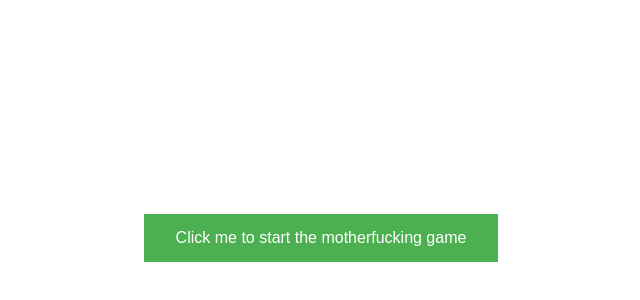
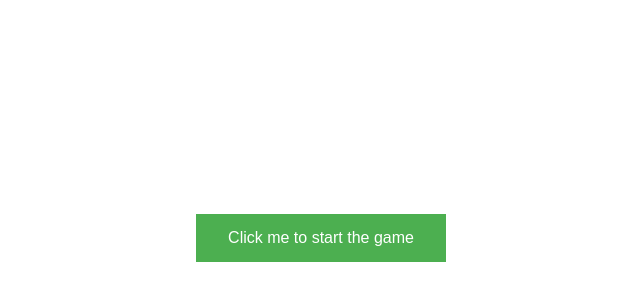
Before and after one commit to FlaviuIugan/tetris_game, a website: page front/index.html in a window 1280 px wide. Shown: the part 162-462 px from the top of the page, without its empty margins (169-809 px from the left). Drawn offline with Linux system fonts and the light colour scheme.

Commit message:
og name changed

```diff
--- a/front/index.html
+++ b/front/index.html
@@ -6,7 +6,7 @@
 <body>
 
     <div class="container">
-        <button id="btn">Click me to start the motherfucking game</button>
+        <button id="btn">Click me to start the  game</button>
 
         <div class="table-info">
             <h3 class="test">Score : <span id="score">10</span></h3>
```
